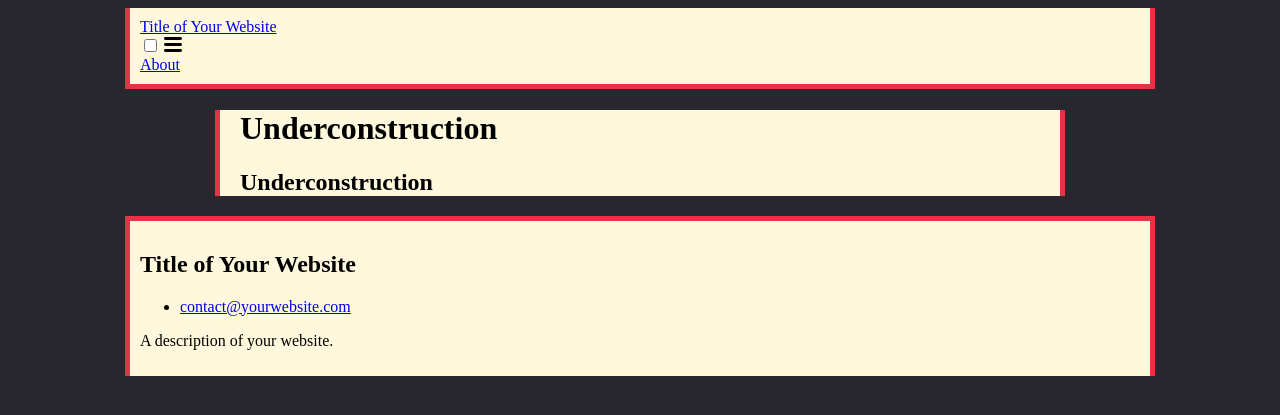
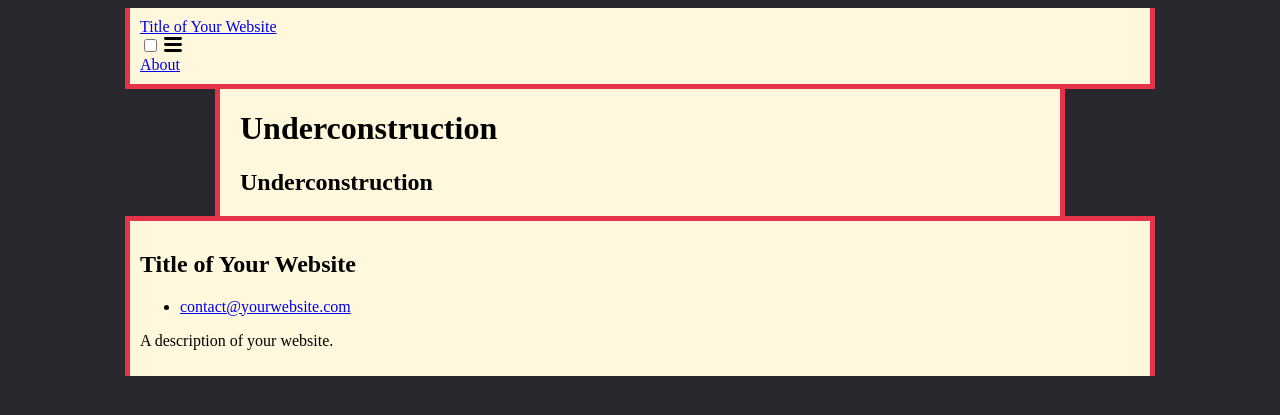
Before and after one commit to spacepowermonkey/monkeyfolio, a Jekyll site: the page built from index.md, in a window 1280 px wide. Shown: the top 415 px of the page. Built offline with Jekyll 4.4.1, drawn with Linux system fonts in a browser that asks for light colours; our own code applies the rules of GitHub Pages for plain Markdown files.

Commit message:
Test CSS fix

```diff
--- a/_layouts/base.html
+++ b/_layouts/base.html
@@ -3,7 +3,7 @@
 
 {%- include head.html -%}
 
-<body class="decorate-body">
+<body class="structure-body decorate-body">
   {%- include header.html -%}
 
   <main class="structure-page-content decorate-content" aria-label="Content">
--- a/assets/css/decoration.css
+++ b/assets/css/decoration.css
@@ -24,4 +24,4 @@
 }
 
 /* #6C5-186 */
-/* #E73348 */
+/* #E73-348 */
--- a/assets/css/structure.css
+++ b/assets/css/structure.css
@@ -4,6 +4,11 @@ img {
 }
 
 
+
+.structure-body {
+    display: flex;
+    flex-wrap: wrap;
+}
 
 .structure-header {
     margin: 0 auto;
```
